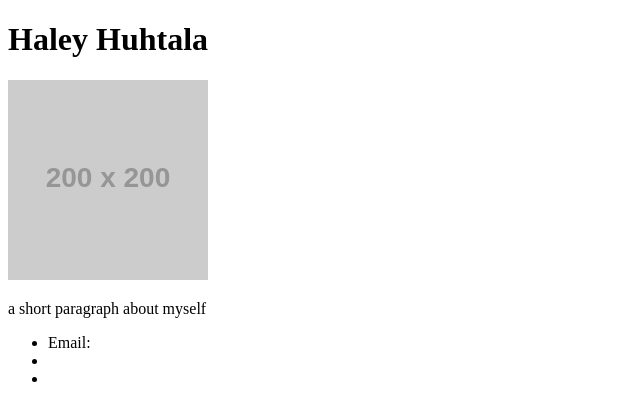
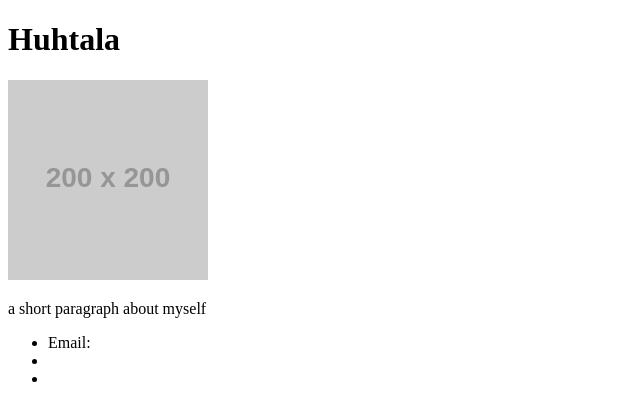
Before and after one commit to hchuhtala/hchuhtala.github.io, a plain HTML site: page index.html in a window 1280 px wide. Shown: the whole page, without its empty margins (0-640 px from the left). Drawn offline with Linux system fonts and the light colour scheme; placeholder pictures from the web are drawn by us.

Commit message:
Update index.html

```diff
--- a/index.html
+++ b/index.html
@@ -2,11 +2,11 @@
 <html lang="en-us">
 <head>
   <meta charset="UTF-8">
-  <title>Haley Huhtala HTML Bio</title>
+  <title>Huhtala HTML Bio</title>
 </head>
 
 <body>
-<h1>Haley Huhtala</h1>
+<h1>Huhtala</h1>
 <img src="https://placehold.it/200x200" alt="Haley Huhtala Headshot">
 <p> a short paragraph about myself </p>
 <ul>
```
